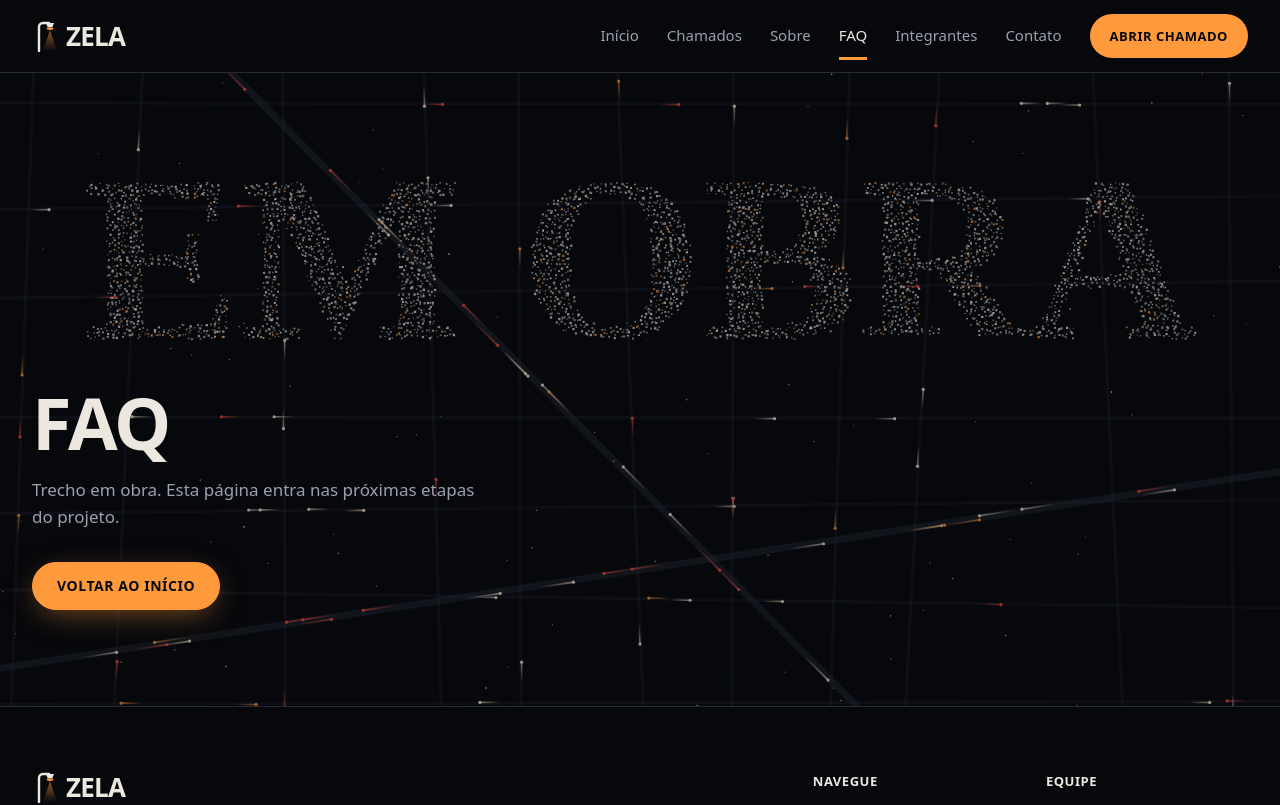
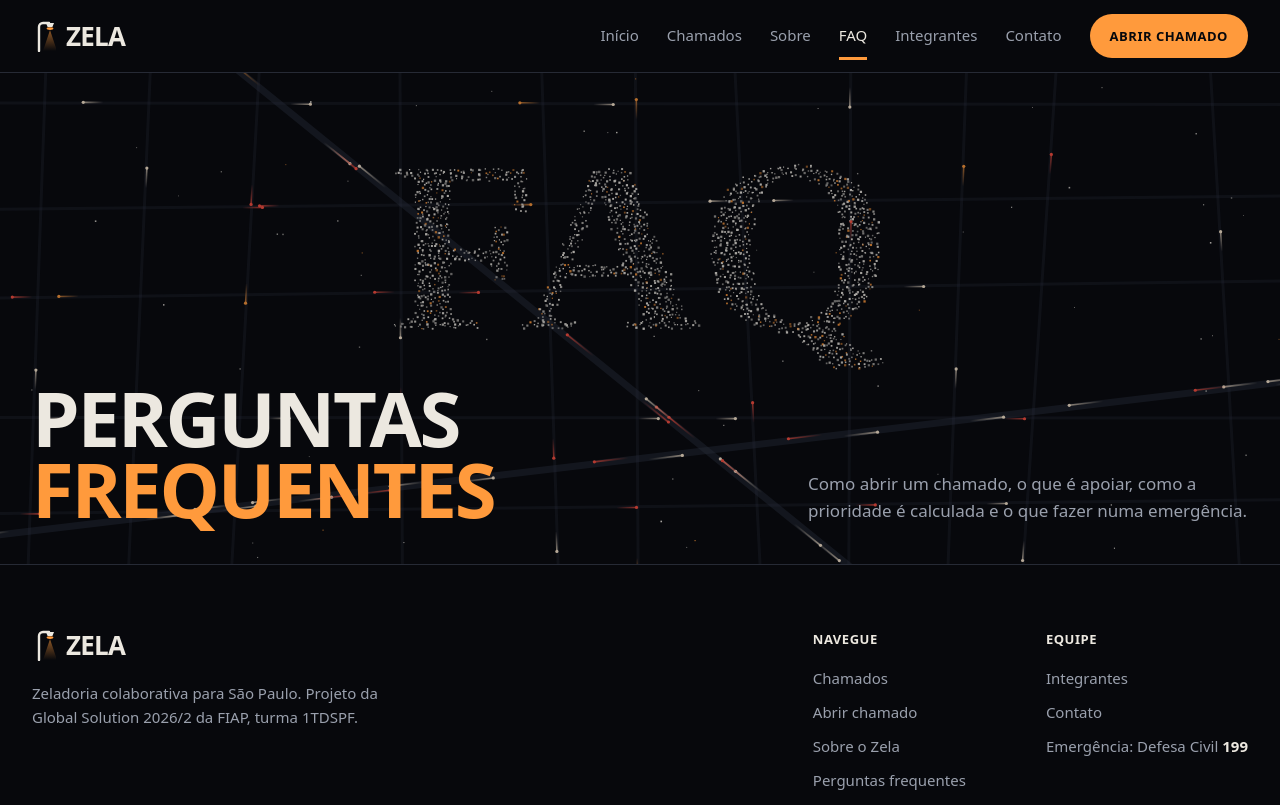
Before and after one commit to LuizHenriqueAAlbarello/Zela, a React (Vite) app: page /faq in a window 1280 px wide. Shown: the top 805 px of the page. Built offline with nearby package versions, Linux system fonts and the light colour scheme.

Commit message:
feat: cria página FAQ com cabeçalho de luzes e liga a rota /faq

```diff
--- a/src/App.tsx
+++ b/src/App.tsx
@@ -6,6 +6,7 @@ import Home from './pages/Home'
 import Integrantes from './pages/Integrantes'
 import PerfilIntegrante from './pages/PerfilIntegrante'
 import Sobre from './pages/Sobre'
+import Faq from './pages/Faq'
 import EmObra from './pages/EmObra'
 import NaoEncontrada from './pages/NaoEncontrada'
 
@@ -37,7 +38,7 @@ export default function App() {
           <Route path="/chamados/novo" element={<EmObra titulo="Abrir chamado" />} />
           <Route path="/chamados/:id" element={<EmObra titulo="Detalhe do chamado" />} />
           <Route path="/sobre" element={<Sobre />} />
-          <Route path="/faq" element={<EmObra titulo="FAQ" />} />
+          <Route path="/faq" element={<Faq />} />
           <Route path="/integrantes" element={<Integrantes />} />
           <Route path="/integrantes/:rm" element={<PerfilIntegrante />} />
           <Route path="/contato" element={<EmObra titulo="Contato" />} />
--- /dev/null
+++ b/src/pages/Faq.tsx
@@ -0,0 +1,27 @@
+import { useRef } from 'react'
+import LuzesDaCidade from '../components/LuzesDaCidade'
+
+/** Página FAQ: as dúvidas mais comuns sobre o Zela. */
+export default function Faq() {
+  const palco = useRef<HTMLDivElement>(null)
+
+  return (
+    <>
+      {/* Cabeçalho: as luzes da cidade escrevem "FAQ" no espaço do palco */}
+      <section className="relative isolate overflow-hidden">
+        <LuzesDaCidade palavra="FAQ" palcoRef={palco} className="-z-10 opacity-70" />
+        <div className="mx-auto max-w-[1320px] px-5 pt-14 pb-10 sm:px-8 md:pt-20">
+          <div ref={palco} aria-hidden="true" className="h-[22vw] max-h-[190px] min-h-[80px]" />
+          <div className="mt-10 grid gap-6 lg:grid-cols-[1fr_minmax(0,440px)] lg:items-end lg:gap-16">
+            <h1 className="titulo animate-chegar text-[clamp(2.6rem,6vw,4.75rem)]">
+              Perguntas <span className="text-sodio">frequentes</span>
+            </h1>
+            <p className="animate-chegar text-mudo [animation-delay:120ms]">
+              Como abrir um chamado, o que é apoiar, como a prioridade é calculada e o que fazer numa emergência.
+            </p>
+          </div>
+        </div>
+      </section>
+    </>
+  )
+}
```
